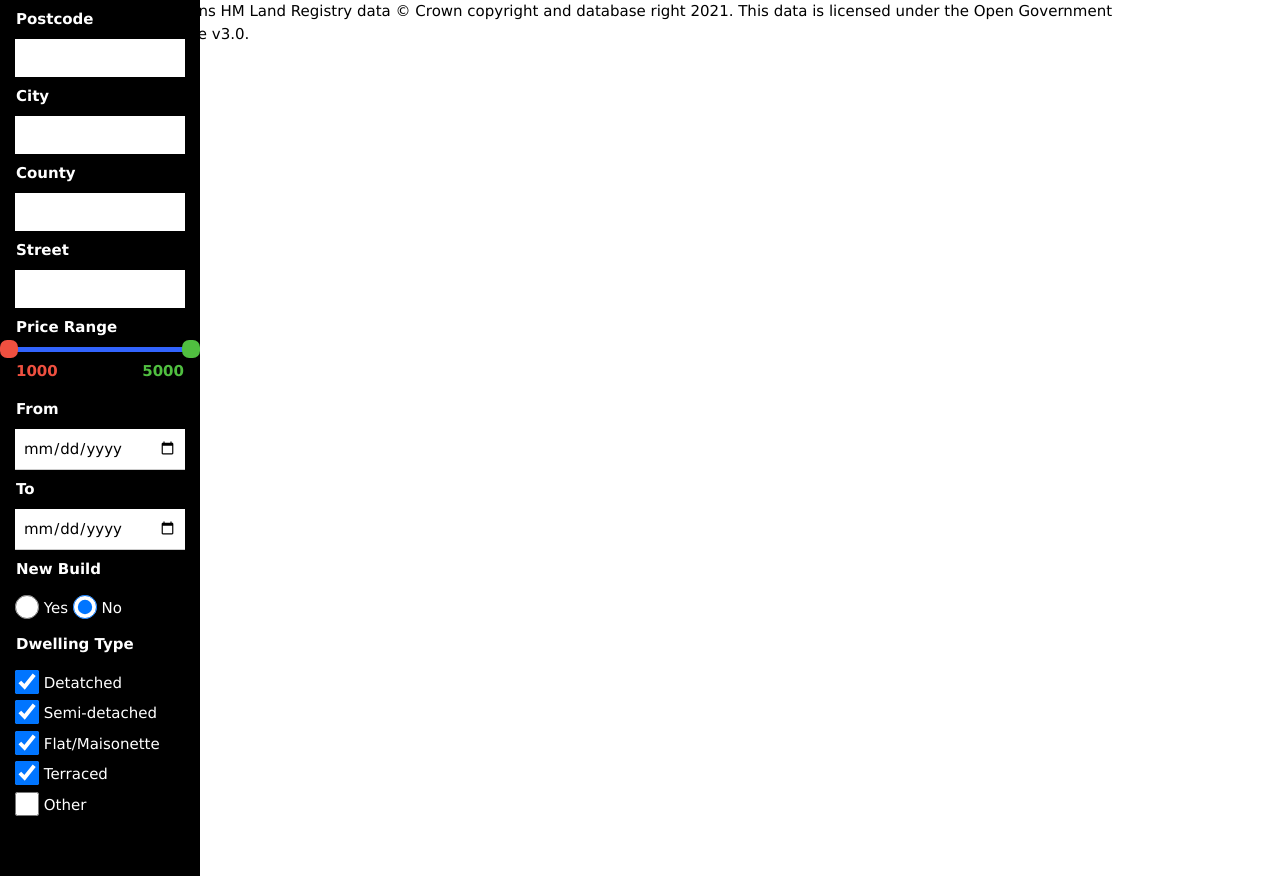
After one commit to 95ellismle/HP_Web, a Django app: template hp_web/ui/templates/ui/base_sidebar.html in a window 1280 px wide. The commit adds this page. Run offline with Django 4.2, Linux system fonts and the light colour scheme; the template is opened without the code that fills it, so the values that code supplies are empty; some libraries are stand-ins or nearby versions.

Commit message:
Added and styled sidebar for filtering data

```diff
--- /dev/null
+++ b/hp_web/static/css/slider.css
@@ -0,0 +1,66 @@
+input[type="range"]{
+    -webkit-appearance: none;
+    -moz-appearance: none;
+    appearance: none;
+    width: 100%;
+    outline: none;
+    position: absolute;
+    background-color: transparent;
+    pointer-events: none;
+}
+.slider-track{
+    width: 100%;
+    height: 5px;
+    position: grid;
+    border-radius: 5px;
+}
+input[type="range"]::-webkit-slider-runnable-track{
+    -webkit-appearance: none;
+    height: 5px;
+}
+input[type="range"]::-moz-range-track{
+    -moz-appearance: none;
+    height: 5px;
+}
+input[type="range"]::-ms-track{
+    appearance: none;
+    height: 5px;
+}
+input[type="range"]::-webkit-slider-thumb{
+    -webkit-appearance: none;
+    height: 1.2em;
+    width: 1.2em;
+    background-color: #000;
+    cursor: pointer;
+    margin-top: -12px;
+    pointer-events: auto;
+    border-radius: 40%;
+}
+#slider-1::-webkit-slider-thumb {
+	background-color: #ef5040;
+}
+#slider-2::-webkit-slider-thumb {
+	background-color: #50bf40;
+}
+input[type="range"]::-moz-range-thumb{
+    -webkit-appearance: none;
+    height: 1.2em;
+    width: 1.2em;
+    cursor: pointer;
+    border-radius: 40%;
+    background-color: #000;
+    pointer-events: auto;
+}
+input[type="range"]::-ms-thumb{
+    appearance: none;
+    height: 1.2em;
+    width: 1.2em;
+    cursor: pointer;
+    border-radius: 40%;
+    background-color: #000;
+    pointer-events: auto;
+}
+input[type="range"]:active::-webkit-slider-thumb{
+    background-color: #ffffff;
+    border: 1px solid #000;
+}
--- a/hp_web/static/css/ui.css
+++ b/hp_web/static/css/ui.css
@@ -0,0 +1,4 @@
+.mtext-field {
+	width: calc(100% - 30px) !important;
+	margin-left: 15px !important;
+}
--- /dev/null
+++ b/hp_web/static/js/slider.js
@@ -0,0 +1,31 @@
+window.onload = function(){
+    slideOne();
+    slideTwo();
+}
+
+let sliderOne = document.getElementById("slider-1");
+let sliderTwo = document.getElementById("slider-2");
+let minGap = 0;
+let sliderTrack = document.querySelector(".slider-track");
+let sliderMaxValue = document.getElementById("slider-1").max;
+
+function slideOne(){
+    if(parseInt(sliderTwo.value) - parseInt(sliderOne.value) <= minGap){
+        sliderOne.value = parseInt(sliderTwo.value) - minGap;
+    }
+    //displayValOne.textContent = sliderOne.value;
+    fillColor();
+}
+function slideTwo(){
+    if(parseInt(sliderTwo.value) - parseInt(sliderOne.value) <= minGap){
+        sliderTwo.value = parseInt(sliderOne.value) + minGap;
+    }
+	console.log(sliderTwo.value);
+    //displayValTwo.textContent = sliderTwo.value;
+    fillColor();
+}
+function fillColor(){
+    percent1 = (sliderOne.value / sliderMaxValue) * 100;
+    percent2 = (sliderTwo.value / sliderMaxValue) * 100;
+    sliderTrack.style.background = `linear-gradient(to right, #dadae5 ${percent1}% , #3264fe ${percent1}% , #3264fe ${percent2}%, #dadae5 ${percent2}%)`;
+}
--- a/hp_web/ui/static/css/ui.css
+++ b/hp_web/ui/static/css/ui.css
@@ -0,0 +1,4 @@
+.mtext-field {
+	width: calc(100% - 30px) !important;
+	margin-left: 15px !important;
+}
--- a/hp_web/ui/templates/ui/base.html
+++ b/hp_web/ui/templates/ui/base.html
@@ -14,30 +14,19 @@
 
 		<!-- Own CSS -->
 		<link rel="stylesheet" href="{% static 'css/ui.css' %}">
+		<link rel="stylesheet" href="{% static 'css/slider.css' %}">
     </head>
 
 	<body>
-		<!-- Sidebar -->
-		<div class="w3-sidebar w3-dark-grey w3-bar-block">
-		    <h3 class="w3-bar-item">Data Filters</h3>
-			<label class="w3-bar-item"><i class="fa fa-caret-down"></i>Postcode: {{postcode}}</label>
-			<input class="w3-bar-item w3-input" type="text" style="margin-left: 15px; width: calc(100% - 30px)">
-
-		</div>
-		<!--<div style="margin-left:25%">-->
-
-		<!-- Main Body -->
-		<div class="w3-container">
-			<div class="w3-content">
-				{% block content %}
-				{% endblock %}
-			</div>
-		</div>
+		{% block content %}
+		{% endblock %}
 	</body>
 
 	<footer>
 		<div class="w3-content">
 			Contains HM Land Registry data © Crown copyright and database right 2021. This data is licensed under the Open Government Licence v3.0.
 		</div>
+
+		<script src="{% static 'js/slider.js' %}"></script>
 	</footer>
 </html>
--- /dev/null
+++ b/hp_web/ui/templates/ui/base_sidebar.html
@@ -0,0 +1,74 @@
+{% extends 'ui/base.html' %}
+
+{% block content %}
+	<!-- Sidebar -->
+	<div class="w3-sidebar w3-black w3-bar-block">
+		<form method="POST" class="post-form">{% csrf_token %}
+			<!-- Postcode -->
+			<label class="w3-bar-item"><b>Postcode</b></label>
+			<input class="w3-bar-item w3-input mtext-field" type="text">
+
+			<!-- City -->
+			<label class="w3-bar-item"><b>City</b></label>
+			<input class="w3-bar-item w3-input mtext-field" type="text">
+
+			<!-- County -->
+			<label class="w3-bar-item"><b>County</b></label>
+			<input class="w3-bar-item w3-input mtext-field" type="text">
+
+			<!-- Street -->
+			<label class="w3-bar-item"><b>Street</b></label>
+			<input class="w3-bar-item w3-input mtext-field" type="text">
+
+			<!-- Price -->
+			<label class="w3-bar-item"><b>Price Range</b></label>
+            <div class="slider-track"></div>
+            <input type="range" min="0" max="100" value="0" id="slider-1" oninput="slideOne()">
+            <input type="range" min="0" max="100" value="100" id="slider-2" oninput="slideTwo()">
+			<div class="w3-bar-item">
+				<span style="float: left; color: #ef5040;"><b id="slider-val-1">1000</b></span>
+				<span style="float:right; color: #50bf40;"><b id="slider-val-2">5000</b></span>
+			</div>
+			<br>
+
+			<!-- Dates -->
+			<label class="w3-bar-item"><b>From</b></label>
+			<input class="mtext-field w3-input" type="date" default="01/01/1995">
+			<label class="w3-bar-item"><b>To</b></label>
+			<input class="mtext-field w3-input" type="date">
+
+			<!-- Is New Build? -->
+			<label class="w3-bar-item"><b>New Build</b></label>
+			<input class="w3-radio" type="radio" name="is_new" value="female" style="margin-left: 15px">
+			<label>Yes</label>
+			<input class="w3-radio" type="radio" name="is_new" value="no" checked>
+			<label>No</label>
+
+			<!-- Dwelling Type -->
+			<label class="w3-bar-item" style="margin-top: 6px"><b>Dwelling Type</b></label>
+			<input class="w3-check" type="checkbox" checked style="margin-left: 15px;">
+			<label>Detatched</label>
+			<br>
+			<input class="w3-check" type="checkbox" checked style="margin-left: 15px">
+			<label>Semi-detached</label>
+			<br>
+			<input class="w3-check" type="checkbox" checked style="margin-left: 15px">
+			<label>Flat/Maisonette</label>
+			<br>
+			<input class="w3-check" type="checkbox" checked style="margin-left: 15px">
+			<label>Terraced</label>
+			<br>
+			<input class="w3-check" type="checkbox" style="margin-left: 15px">
+			<label>Other</label>
+		</form>
+	</div>
+
+	<!-- Main Body -->
+	<div class="w3-container">
+		<div class="w3-content">
+			{% block main_content %}
+			{% endblock %}
+		</div>
+	</div>
+
+{% endblock %}
```
Also changed, not shown: hp_web/ui/models.py (+19 -0 lines), hp_web/ui/slider.css (added, +66 -0 lines), hp_web/ui/static/css/slider.css (added, +66 -0 lines), hp_web/ui/static/js/slider.js (added, +65 -0 lines), hp_web/ui/templates/ui/summary.html (+5 -3 lines).
